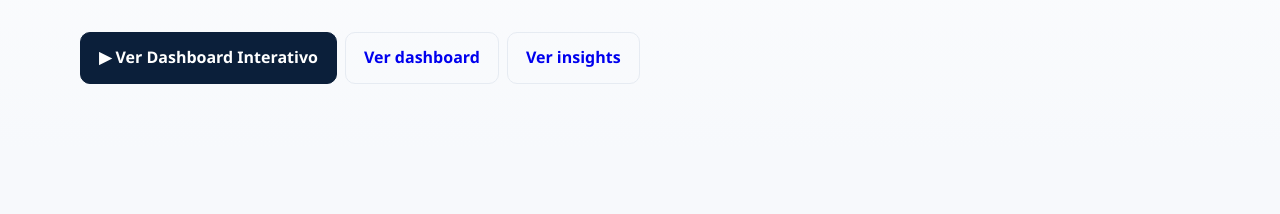
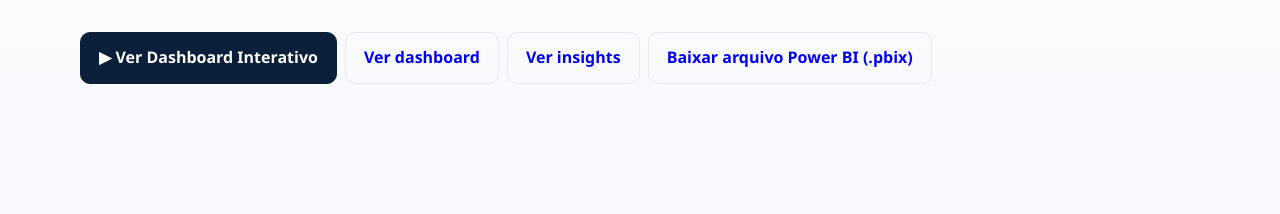
Before and after one commit to AdalbertoSilva-1981/adalbertosilva-1981.github.io, a plain HTML site: page projeto-01/projeto-01-dashboard-comercial.html in a window 1280 px wide. Shown: the part 423-637 px from the top of the page. Drawn offline with Linux system fonts and the light colour scheme.

Commit message:
Add download link for Power BI file in dashboard
Added a download link for the Power BI file.

```diff
--- a/projeto-01/projeto-01-dashboard-comercial.html
+++ b/projeto-01/projeto-01-dashboard-comercial.html
@@ -27,7 +27,7 @@ footer{padding:30px 0;color:var(--muted)}@media(max-width:800px){.links{display:
 <div class="ey">PROJETO 01 · DATA ANALYTICS</div>
 <h1>Dashboard<br>Comercial</h1>
 <p>Uma solução analítica desenvolvida para transformar dados de vendas em indicadores, análises interativas e insights de negócio usando Power BI, Excel, Power Query e DAX.</p>
-<a class="btn primary" href="../dashboard-interativo.html">▶ Ver Dashboard Interativo</a><a class="btn" href="#dashboard">Ver dashboard</a><a class="btn" href="#insights">Ver insights</a>
+<a class="btn primary" href="../dashboard-interativo.html">▶ Ver Dashboard Interativo</a><a class="btn" href="#dashboard">Ver dashboard</a><a class="btn" href="#insights">Ver insights</a><a class="btn" href="Dashboard_comercial_portfolio.pbix" download>Baixar arquivo Power BI (.pbix)</a>
 </div></header>
 
 <section><div class="container"><div class="kicker">O desafio</div><h2>De dados brutos a uma visão comercial clara</h2>
```
